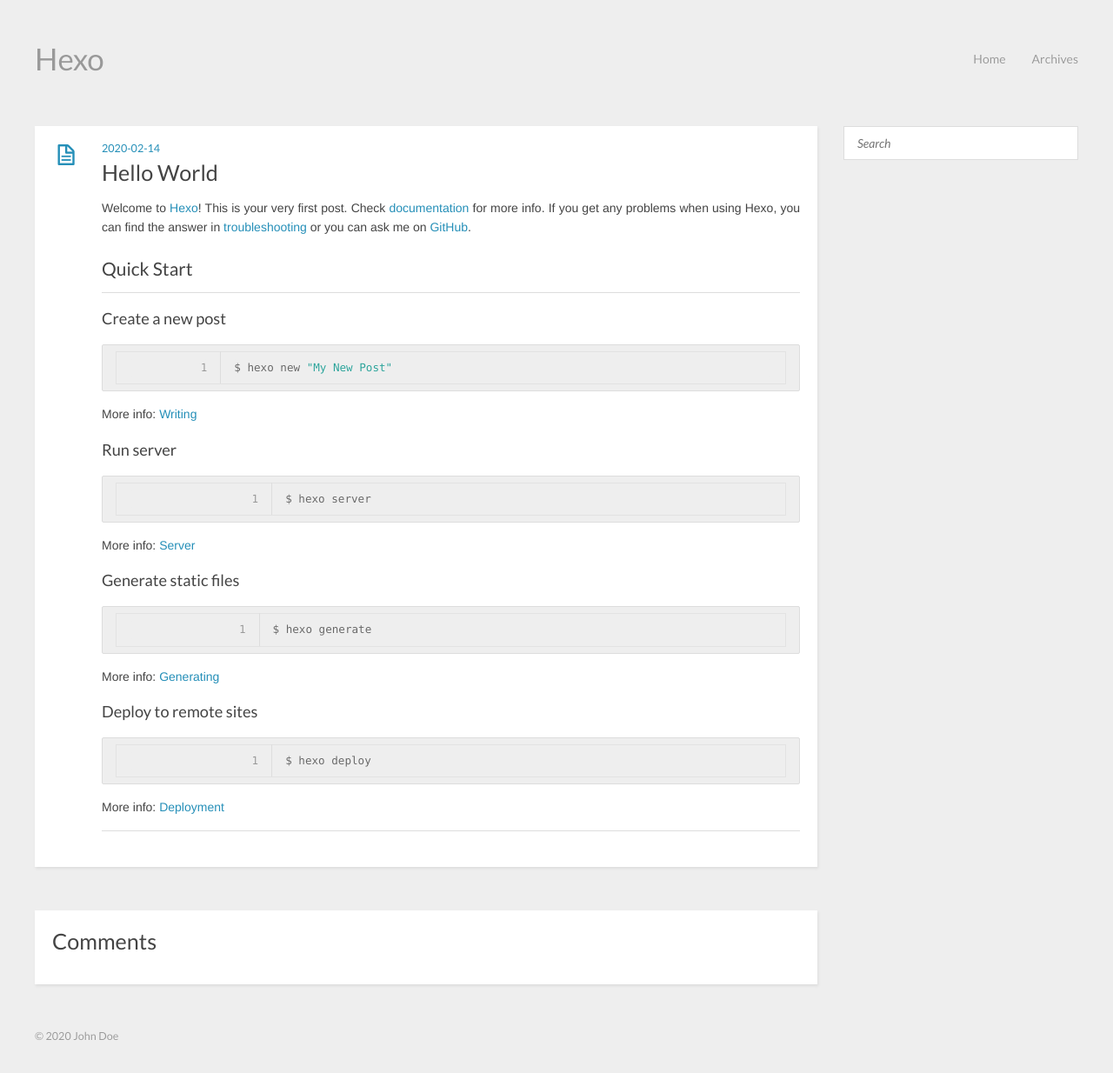
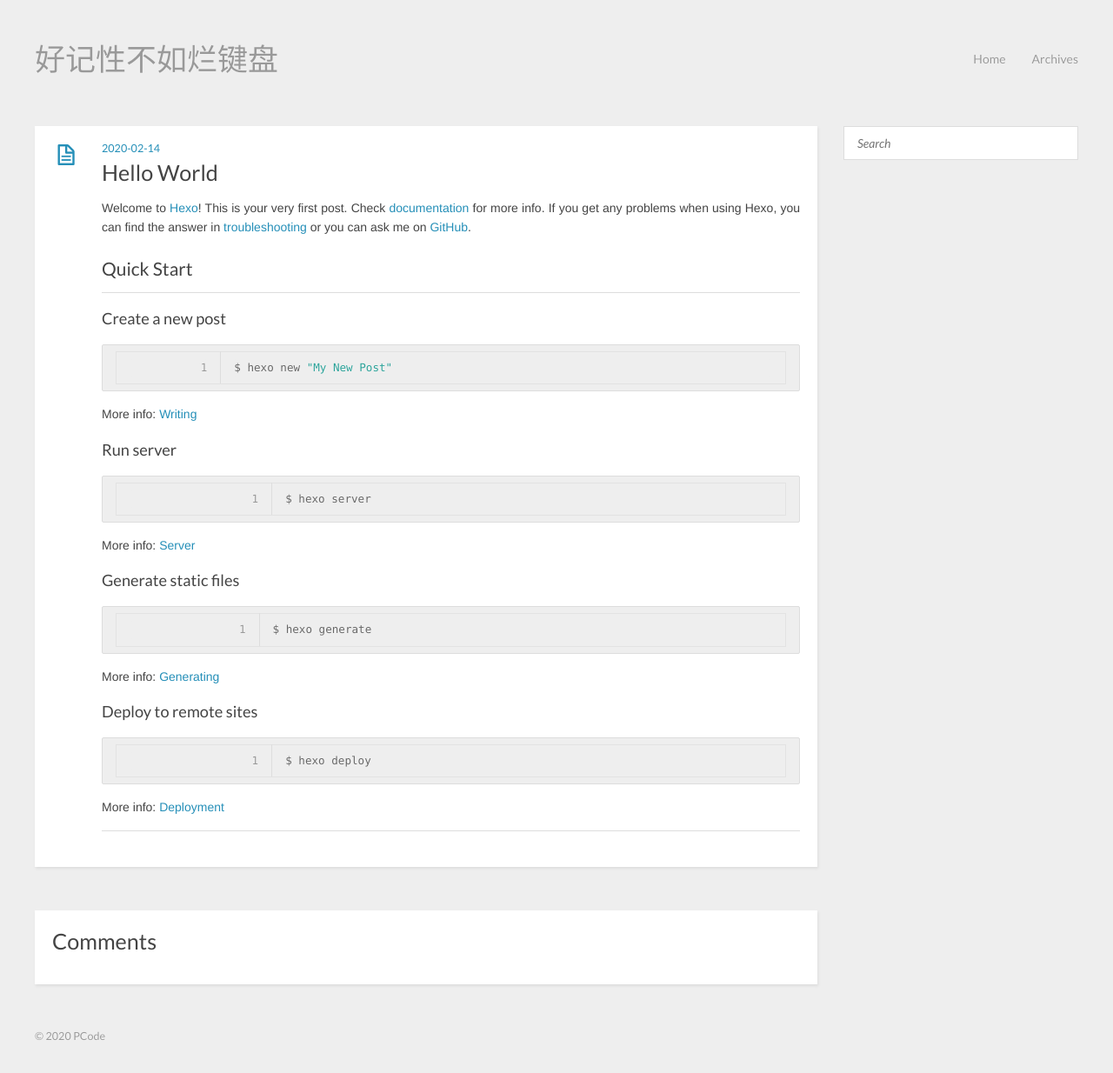
Before and after one commit to neupan/neupan.github.io, a plain HTML site: page 2020/02/14/hello-world/index.html in a window 1280 px wide. Shown: the whole page at 87% size. Drawn offline with Linux system fonts and the light colour scheme; files that its build step writes are made by us from their sources; files whose address does not match are found by name.

Commit message:
Site updated: 2020-02-16 11:41:24

```diff
--- a/2020/02/14/hello-world/index.html
+++ b/2020/02/14/hello-world/index.html
@@ -3,8 +3,8 @@
 <head>
   <meta charset="utf-8">
 
-  <title>Hello World | Hexo</title>
-  <meta name="author" content="John Doe">
+  <title>Hello World | 好记性不如烂键盘</title>
+  <meta name="author" content="PCode">
 
   <meta name="description" content="Welcome to Hexo! This is your very first post. Check documentation for more info. If you get any problems when using Hexo, you can find the answer in ">
 
@@ -12,14 +12,14 @@
   <meta name="viewport" content="width=device-width, initial-scale=1, maximum-scale=1">
 
   <meta property="og:title" content="Hello World"/>
-  <meta property="og:site_name" content="Hexo"/>
+  <meta property="og:site_name" content="好记性不如烂键盘"/>
 
 
     <meta property="og:image" content=""/>
 
 
   <link href="/hexoBlog/favicon.png" rel="icon">
-  <link rel="alternate" href="/hexoBlog/atom.xml" title="Hexo" type="application/atom+xml">
+  <link rel="alternate" href="/hexoBlog/atom.xml" title="好记性不如烂键盘" type="application/atom+xml">
   <link rel="stylesheet" href="/hexoBlog/css/style.css" media="screen" type="text/css">
   <!--[if lt IE 9]><script src="//html5shiv.googlecode.com/svn/trunk/html5.js"></script><![endif]-->
 
@@ -29,7 +29,7 @@
 
 <body>
   <header id="header" class="inner"><div class="alignleft">
-  <h1><a href="/hexoBlog/">Hexo</a></h1>
+  <h1><a href="/hexoBlog/">好记性不如烂键盘</a></h1>
   <h2><a href="/hexoBlog/"></a></h2>
 </div>
 <nav id="main-nav" class="alignright">
@@ -144,7 +144,7 @@
   </div>
   <footer id="footer" class="inner"><div class="alignleft">
 
-  &copy; 2020 John Doe
+  &copy; 2020 PCode
 
 </div>
 <div class="clearfix"></div></footer>
```
Also changed, not shown: archives/2020/02/index.html (+6 -6 lines), archives/2020/index.html (+6 -6 lines), archives/index.html (+6 -6 lines), index.html (+6 -6 lines).
